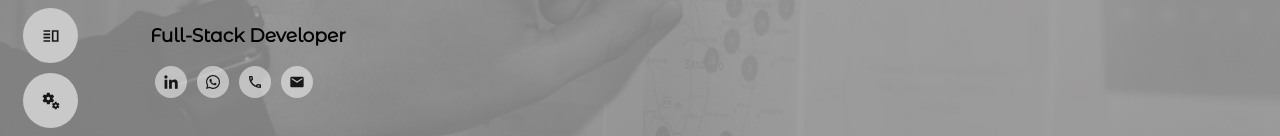
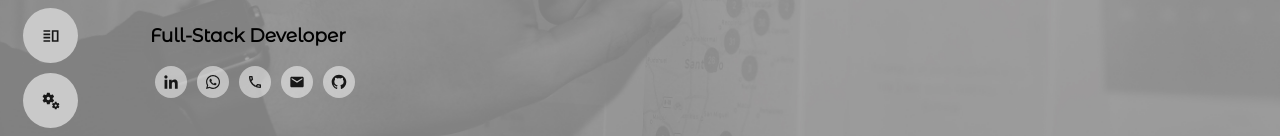
Before and after one commit to Steven-MKN/Steven-MKN.github.io, a React (Create React App) app: page / in a window 1280 px wide. Shown: the part 392-528 px from the top of the page. Built offline with nearby package versions, Linux system fonts and the light colour scheme.

Commit message:
created about me section

```diff
--- /dev/null
+++ b/src/components/SkillBadge/index.tsx
@@ -0,0 +1,63 @@
+import React from "react";
+import {SkillBadgeType, SkillType} from "./types";
+import {SiDocker, SiJava, SiJavascript, SiKotlin, SiMongodb, SiReact, SiSpring, SiTypescript, SiKubernetes} from "react-icons/si";
+import {RiReactjsLine} from "react-icons/ri"
+import {CgInfinity} from "react-icons/cg"
+import {TiFlowMerge} from "react-icons/ti"
+import {DiCode, DiDatabase, DiGitPullRequest} from "react-icons/di"
+
+interface ISkillBadgeProps {
+  readonly skill: SkillBadgeType;
+}
+
+const mapSkillToIcon = (skill: SkillType) => {
+  const props = {
+    size: "26px",
+  }
+  switch (skill) {
+    case "Java": return <SiJava {...props}/>;
+    case "React": return <SiReact {...props}/>;
+    case "JavaScript": return <SiJavascript {...props}/>;
+    case "React Native": return <RiReactjsLine {...props}/>;
+    case "TypeScript": return <SiTypescript {...props}/>;
+    case "Spring": return <SiSpring {...props}/>;
+    case "Kotlin": return <SiKotlin {...props}/>;
+    case "MongoDB": return <SiMongodb {...props}/>;
+    case "SQL": return <DiDatabase {...props}/>;
+    case "SDLC": return <TiFlowMerge {...props}/>;
+    case "Microservices": return <SiKotlin {...props}/>;
+    case "CI/CD": return <CgInfinity {...props}/>;
+    case "Docker": return <SiDocker {...props}/>;
+    case "Git": return <DiGitPullRequest {...props}/>;
+    case "Kubernetes": return <SiKubernetes {...props}/>;
+    default: return <DiCode {...props}/>
+  }
+}
+
+const SkillBadge: React.FC<ISkillBadgeProps> = ({skill}) => {
+  return (
+    // @ts-ignore
+    <span style={styles.main}>
+    {mapSkillToIcon(skill.skill)}
+      <span style={styles.skillText}>{skill.skill}</span>
+      <span style={styles.levelText}>({skill.level})</span>
+  </span>
+  )
+}
+
+const styles = {
+  main: {
+    display: 'flex',
+    flexDirection: 'column',
+    alignItems: 'center',
+    padding: '10px 8px 10px 18px'
+  },
+  skillText: {
+    fontSize: 14
+  },
+  levelText: {
+    fontSize: 12,
+  }
+}
+
+export default SkillBadge
--- /dev/null
+++ b/src/components/SkillBadge/types.ts
@@ -0,0 +1,22 @@
+export type SkillBadgeType = {
+  skill: SkillType;
+  level: string;
+}
+
+export type SkillType =
+  "JavaScript"
+  | "TypeScript"
+  | "Kotlin"
+  | "React"
+  | "React Native"
+  | "Spring"
+  | "Java"
+  | "CI/CD"
+  | "Microservices"
+  | "Git"
+  | "SDLC"
+  | "SQL"
+  | "MongoDB"
+  | "REST API"
+  | "Kubernetes"
+  | "Docker"
--- a/src/components/SocialLinkButton/index.tsx
+++ b/src/components/SocialLinkButton/index.tsx
@@ -1,23 +1,28 @@
 import React, {useState} from "react";
 import {SocialIconType, SocialLinkType} from "./types";
-import {GrLinkedinOption, GrTwitter, GrCircleQuestion} from "react-icons/gr";
+import {GrLinkedinOption, GrTwitter, GrCircleQuestion, GrGithub} from "react-icons/gr";
 import {MdEmail, MdOutlinePhone} from "react-icons/md";
 import {FaWhatsapp} from "react-icons/fa";
 
 const mapTypeToIcon = (type: SocialIconType, hover: boolean) => {
+  const props = {
+    color: hover? '#3c4072': '#171717'
+  }
   switch (type) {
     case "linkedin":
-      return <GrLinkedinOption color={hover? '#3c4072': '#171717'}/>;
+      return <GrLinkedinOption {...props}/>;
     case "twitter":
-      return <GrTwitter color={hover? '#3c4072': '#171717'}/>;
+      return <GrTwitter {...props}/>;
     case "cell":
-      return <MdOutlinePhone color={hover? '#3c4072': '#171717'}/>;
+      return <MdOutlinePhone {...props}/>;
     case "email":
-      return <MdEmail color={hover? '#3c4072': '#171717'}/>;
+      return <MdEmail {...props}/>;
     case "whatsapp":
-      return <FaWhatsapp color={hover? '#3c4072': '#171717'}/>;
+      return <FaWhatsapp {...props}/>;
+    case "github":
+      return <GrGithub {...props}/>;
     default:
-      return <GrCircleQuestion color={hover? '#3c4072': '#171717'}/>;
+      return <GrCircleQuestion {...props}/>;
   }
 }
 
--- a/src/components/SocialLinkButton/types.ts
+++ b/src/components/SocialLinkButton/types.ts
@@ -3,4 +3,4 @@ export type SocialLinkType = {
   readonly link: string;
 }
 
-export type SocialIconType = "twitter" | "linkedin" | "whatsapp" | "email" | "cell";
+export type SocialIconType = "twitter" | "linkedin" | "whatsapp" | "email" | "cell" | "github";
--- /dev/null
+++ b/src/components/SubSection/index.tsx
@@ -0,0 +1,25 @@
+import React from "react";
+
+const SubSection: React.FC<{title?: string}> = ({children,title}) => {
+  return <div style={styles.main}>
+    {title && <h2 style={styles.subTitle}>{title}</h2>}
+    <div style={styles.content}>
+      {children}
+    </div>
+  </div>
+}
+
+const styles = {
+  main: {
+    paddingLeft: '10px',
+    paddingRight: '50px',
+  },
+  content: {
+    paddingLeft: "8px"
+  },
+  subTitle: {
+    marginTop: "32px"
+  }
+}
+
+export default SubSection
--- a/src/hocs/withFullScreenSection/index.tsx
+++ b/src/hocs/withFullScreenSection/index.tsx
@@ -8,7 +8,7 @@ const withFullScreenSection = (Child: React.FC, sectionTitle?: string, safeArea:
 
 const WithFullScreenSection: React.FC<{ title?: string, safeArea: boolean }> = ({children, title, safeArea}) => {
   return <div style={styles.main}>
-    <div style={{marginLeft: safeArea ? "120px" : "0"}}>
+    <div style={{paddingLeft: safeArea ? "120px" : "0", paddingTop: safeArea ? "28px": "0px"}}>
       {title && <h1>{title}</h1>}
       {children}
     </div>
--- a/src/sections/AboutSection.tsx
+++ b/src/sections/AboutSection.tsx
@@ -1,11 +1,60 @@
 import React from "react";
 import withFullScreenSection from "../hocs/withFullScreenSection";
+import SubSection from "../components/SubSection";
+import SkillBadge from "../components/SkillBadge";
+import {SkillBadgeType} from "../components/SkillBadge/types";
 
 interface IAboutSectionProps {
 }
 
-const AboutSection: React.FC<IAboutSectionProps> = () => {
-  return <div></div>
+const about: {about: string[], skills: SkillBadgeType[]} = {
+  about: [
+    'I have a diploma in software development with Rosebank College. Currently, I work for Lipa Payments on contract and have experience with React, React Native, Spring, MongoDB, MySQL, CI/CD and Microservices.',
+    'I completed my matric in 2015 with distinctions in accounting and pure maths. I went to study BCom Accounting at UCT (University of Cape Town). In 2018, I could not settle my previous years fees, and was forced to postpone my studies. I then decided to study Software Development at Rosebank College (the fees were much more affordable). I have since begun to love software development.',
+    'My goal is to grow as a software developer so that I can lead large projects. I continue to grow on a daily basis, be it learning about how to improve my architectures, application security or continuous deployment pipelines.'
+  ],
+  skills: [
+    {skill: 'TypeScript', level: 'advanced'},
+    {skill: 'Git', level: 'advanced'},
+    {skill: 'React', level: 'intermediate'},
+    {skill: 'React Native', level: 'intermediate'},
+    {skill: 'Spring', level: 'intermediate'},
+    {skill: 'Kotlin', level: 'intermediate'},
+    {skill: 'SDLC', level: 'intermediate'},
+    {skill: 'SQL', level: 'intermediate'},
+    {skill: 'Java', level: 'intermediate'},
+    {skill: 'REST API', level: 'intermediate'},
+    {skill: 'Kubernetes', level: 'basic'},
+    {skill: 'MongoDB', level: 'basic'},
+    {skill: 'Docker', level: 'basic'},
+    {skill: 'CI/CD', level: 'basic'},
+  ]
 }
 
-export default withFullScreenSection(AboutSection, "About Section")
+const AboutSection: React.FC<IAboutSectionProps> = () => {
+
+  return <div>
+    <SubSection>
+      {
+        about.about.map(it => <p>{it}</p>)
+      }
+    </SubSection>
+    <SubSection title={"Skills"}>
+      {/* @ts-ignore */}
+      <div style={styles.skills}>
+        {about.skills.map(it => <SkillBadge skill={it} />)}
+      </div>
+    </SubSection>
+  </div>
+}
+
+const styles = {
+  skills: {
+    display: 'flex',
+    flexDirection: 'row',
+    flexWrap: "wrap",
+    justifyContent: "center"
+  }
+}
+
+export default withFullScreenSection(AboutSection, "About Me")
--- a/src/sections/HeroSection.tsx
+++ b/src/sections/HeroSection.tsx
@@ -11,6 +11,7 @@ const links: SocialLinkType[] = [
   {type: "whatsapp", link: "https://wa.me/27790231430"},
   {type: "cell", link: "tel:+27790231430"},
   {type: "email", link: "mailto:steventmokoena@gmail.com"},
+  {type: "github", link: "mailto:steventmokoena@gmail.com"},
 ]
 
 const HeroSection: React.FC<IHeroSectionProps> = () => {
```
